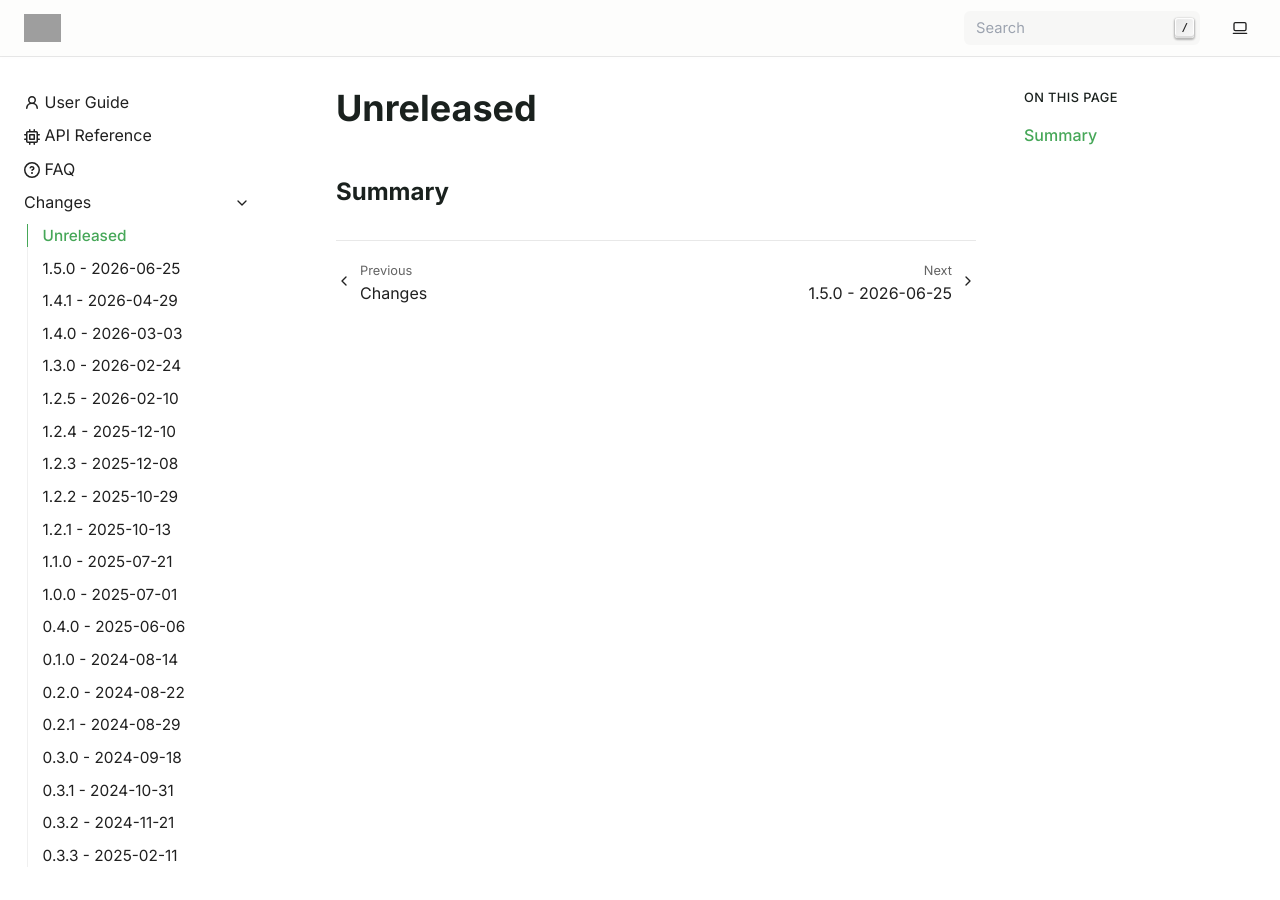
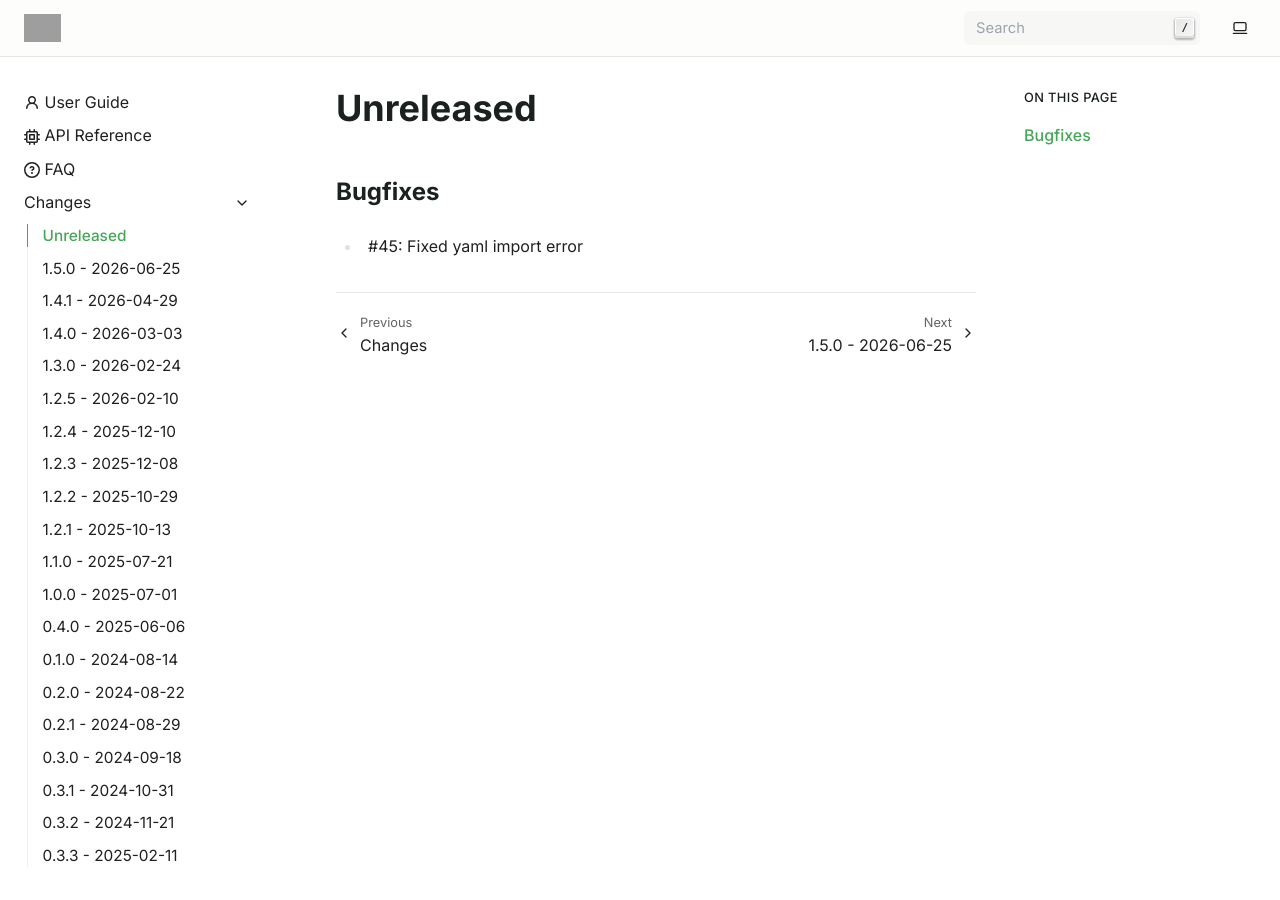
Before and after one commit to exasol/pytest-backend, a Sphinx documentation site: the page built from doc/changes/unreleased.md, in a window 1280 px wide and 900 px high. Built offline with Sphinx 7.4.7, drawn with Linux system fonts in a browser that asks for light colours; pages that are not in the unit, such as notebooks, are missing from menus; grey boxes are pictures that could not be loaded.

Commit message:
Fixed yaml import error (fixes #45)
Signed-off-by: Steffen Pankratz <steffen.pankratz@exasol.com>

```diff
--- a/doc/changes/unreleased.md
+++ b/doc/changes/unreleased.md
@@ -1,3 +1,5 @@
 # Unreleased
 
-## Summary
+## Bugfixes
+
+* #45: Fixed yaml import error
--- a/pyproject.toml
+++ b/pyproject.toml
@@ -17,6 +17,7 @@ dependencies = [
     "pytest>=9,<10",
     "exasol-integration-test-docker-environment>=4.3,<7",
     "exasol-saas-api>=2.8,<3",
+    "pyyaml (>=6.0.3,<7.0.0)",
 ]
 
 [tool.poetry]
```
Also changed, not shown: 1 other file.
